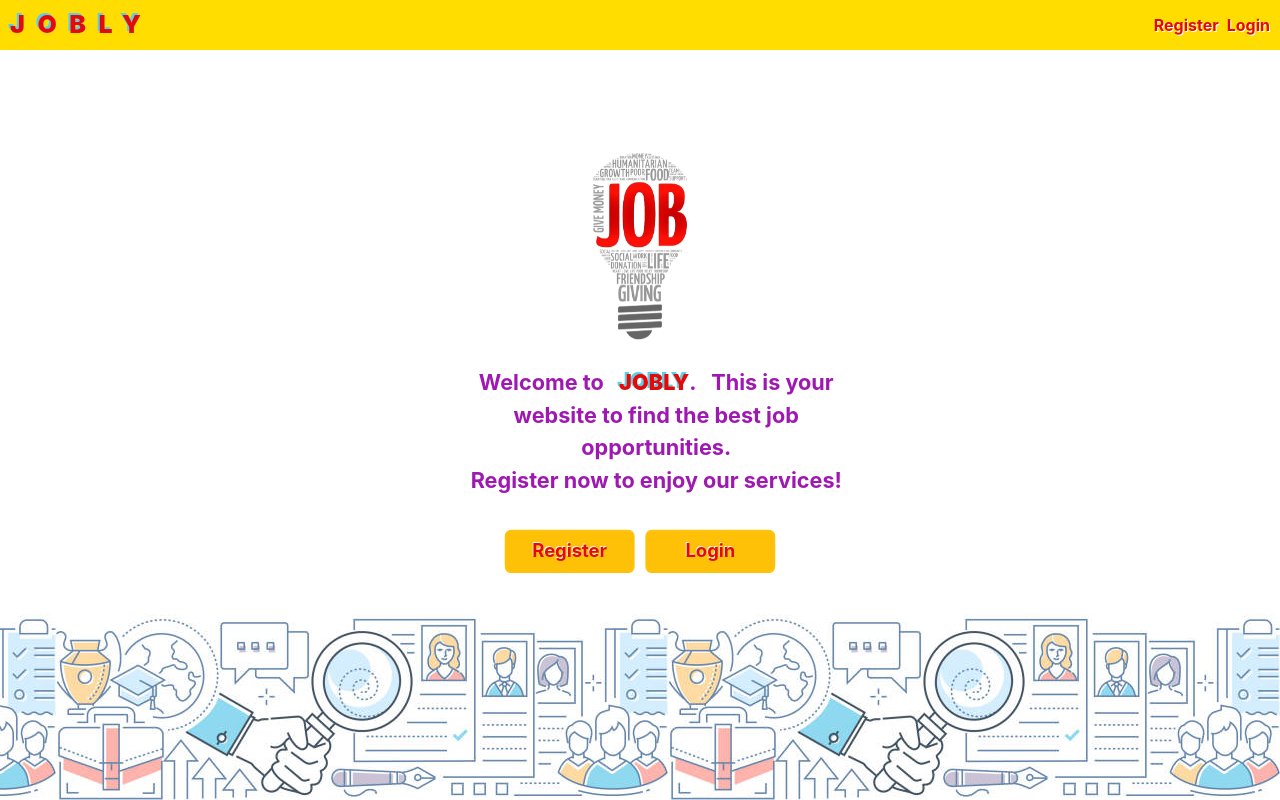
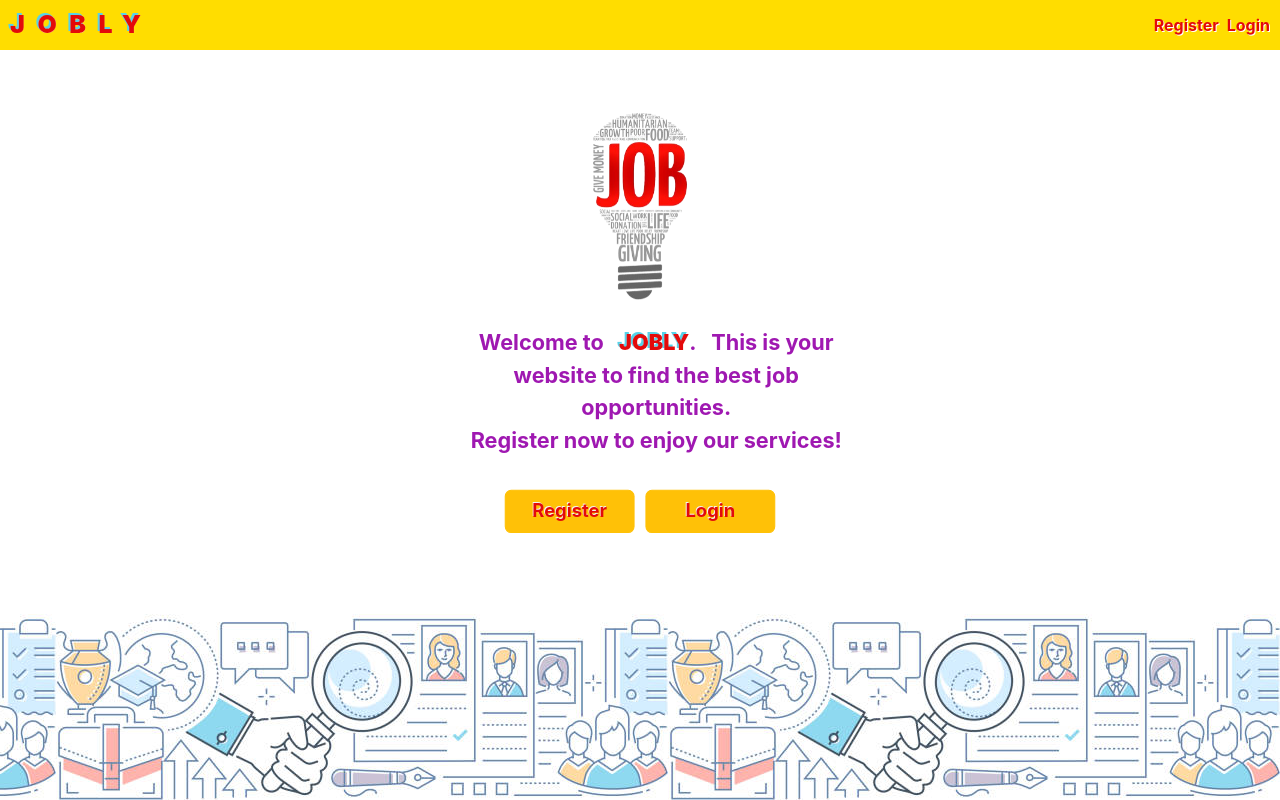
Before and after one commit to fliperamos88/GetAJobly, a React (Create React App) app in the folder client/: page / in a window 1280 px wide. Built offline with nearby package versions, Linux system fonts and the light colour scheme; no server answers; the HTML template or start-up script is replaced by a standard one.

Commit message:
Update App.css

```diff
--- a/client/src/CSS/App.css
+++ b/client/src/CSS/App.css
@@ -50,7 +50,7 @@ code {
   display: flex;
   flex-direction: column;
   align-items: center;
-  margin-top: 30vh;
+  margin-top: 25vh;
 }
 
 .home-container-general {
```
